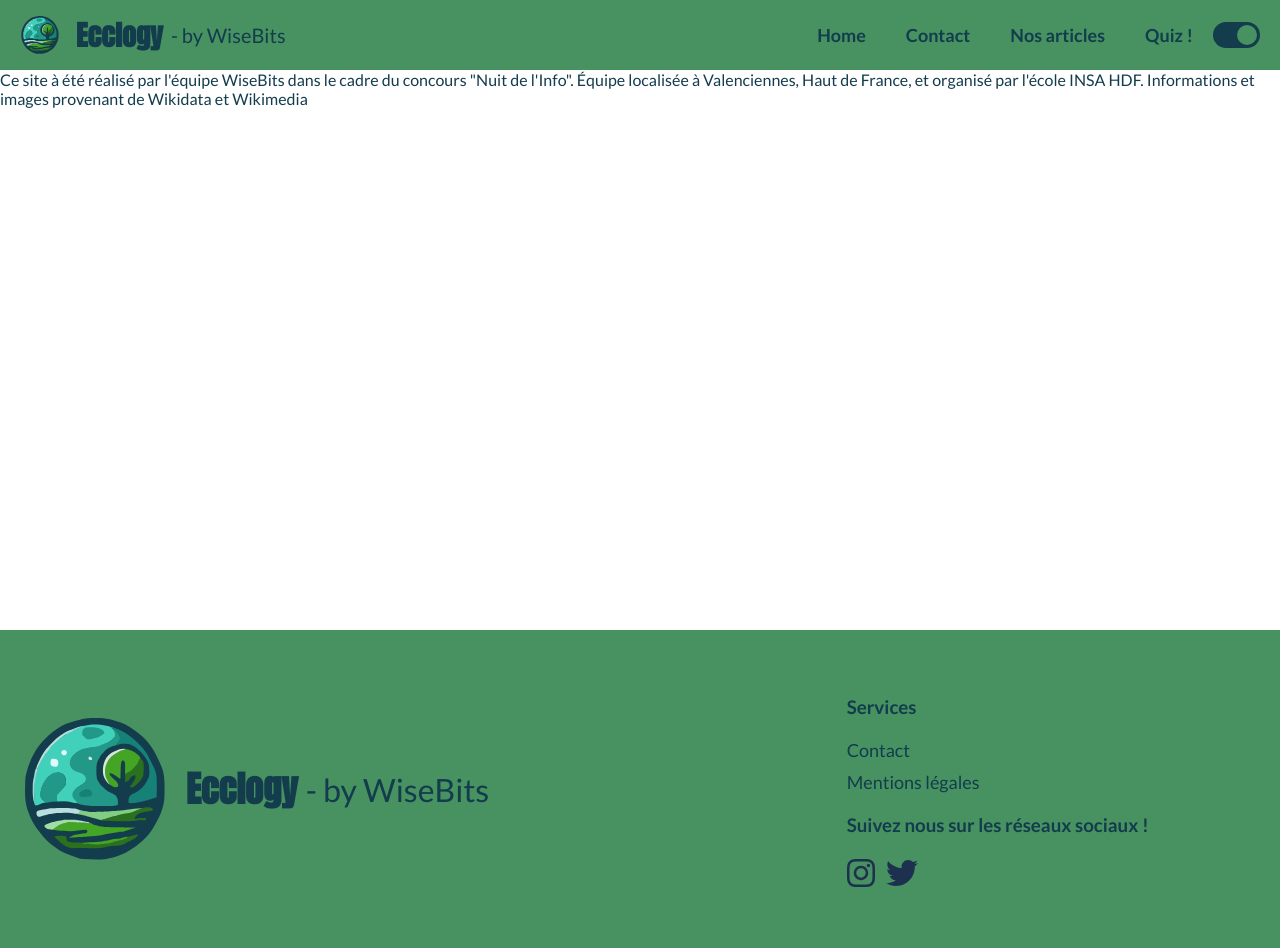
After one commit to BillyTheSecond/NuitInfo, a Django app: page /mentions/ in a window 1280 px wide. The commit adds this page. Run offline with Django 4.2, Linux system fonts and the light colour scheme; some web fonts are replaced.

Commit message:
feat: ajout des mentions legales

```diff
--- a/nuitInfo/core/templates/core/base.html
+++ b/nuitInfo/core/templates/core/base.html
@@ -22,9 +22,9 @@
     </div>
     <div id="header-right" class="ferme">
       <a class="active" href="/">Home</a>
-      <a href="#">A propos de nous</a>
-      <a href="#">Nos articles</a>
-      <a href="#">Quiz !</a>
+      <a href="/contact">Contact</a>
+      <a href="/article1">Nos articles</a>
+      <a href="/quiz">Quiz !</a>
       <input id="bouton-theme" type="checkbox" checked="checked" >
       <label for="bouton-theme"></label>
     </div>
@@ -48,8 +48,8 @@
     <div id="header-right">
       <h3>Services</h3>
 
-        <a href="#">Contact</a>
-        <a href="#">Mentions légales</a>
+        <a href="/contact">Contact</a>
+        <a href="/mentions">Mentions légales</a>
         <h3>Suivez nous sur les réseaux sociaux !</h3>
       <div id="reseaux-logos">
         <a href="https://www.instagram.com/reseauactionclimat/"><img src="{% static 'media/icon/instagram.svg' %}" alt="instagram"
--- /dev/null
+++ b/nuitInfo/core/templates/core/mentions.html
@@ -0,0 +1,11 @@
+{% extends "core/base.html" %}
+
+{% block title%}Mentions Légales{% endblock %}
+
+{% block content %}
+
+<p>Ce site à été réalisé par l'équipe WiseBits dans le cadre du concours "Nuit de l'Info".
+Équipe localisée à Valenciennes, Haut de France, et organisé par l'école INSA HDF.
+Informations et images provenant de Wikidata et Wikimedia </p>
+
+{% endblock %}
--- a/nuitInfo/core/urls.py
+++ b/nuitInfo/core/urls.py
@@ -16,4 +16,5 @@ urlpatterns = [
     path('article8/', views.article8, name='article8'),
     path('article9/', views.article9, name='article9'),
     path('article10/', views.article10, name='article10'),
+    path('mentions/', views.mentions, name='mentions'),
 ]
--- a/nuitInfo/core/views.py
+++ b/nuitInfo/core/views.py
@@ -3,6 +3,9 @@ from django.shortcuts import render
 # Create your views here.
 def index(request):
     return render(request, 'core/index.html')
+
+def mentions(request):
+    return render(request, 'core/mentions.html')
 
 def contact(request) :
     return render(request, 'core/contact.html')
```
